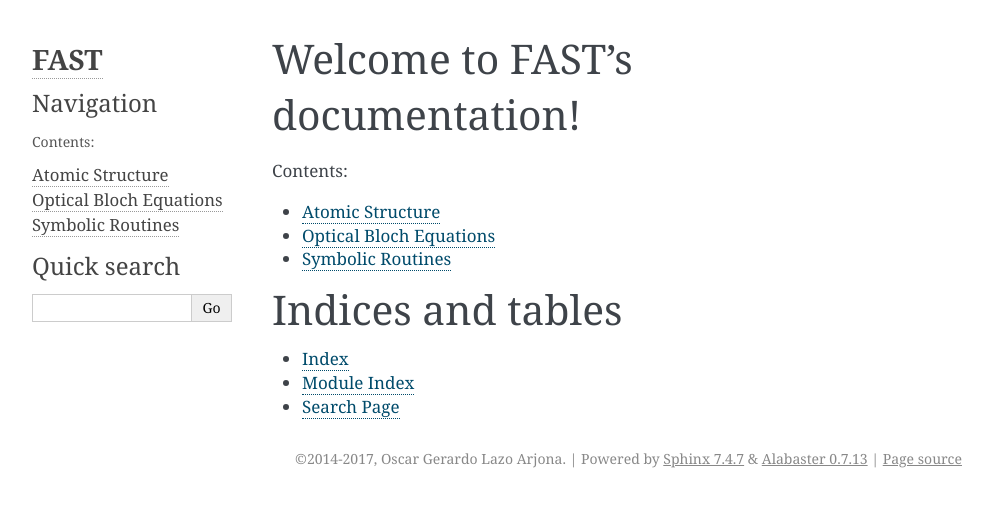
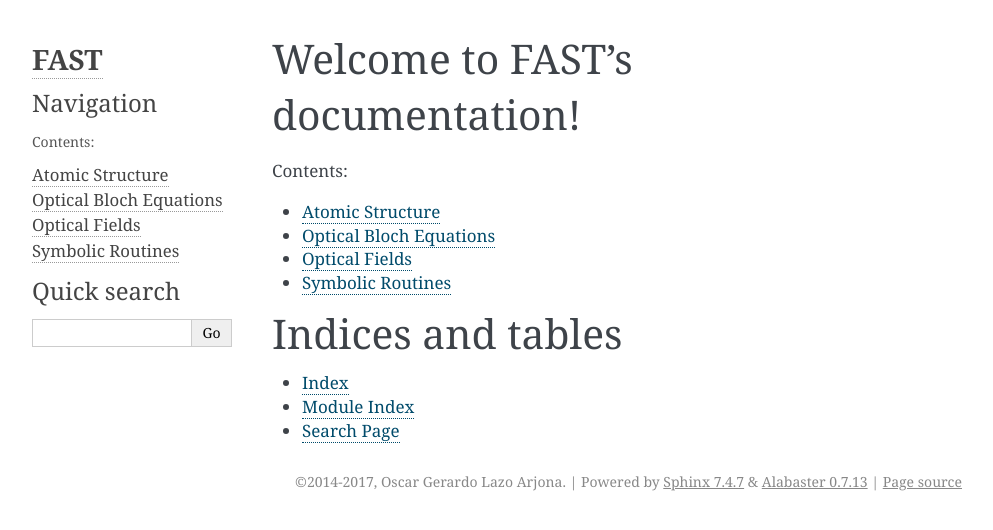
Before and after one commit to oscarlazoarjona/fast, a Sphinx documentation site: the page built from doc/source/index.rst, in a window 1280 px wide. Shown: the top 530 px of the page, without its empty margins (148-1141 px from the left). Built offline with Sphinx 7.4.7, drawn with Linux system fonts in a browser that asks for light colours.

Commit message:
Added electric_field.rst

```diff
--- a/doc/source/index.rst
+++ b/doc/source/index.rst
@@ -12,6 +12,7 @@ Welcome to FAST's documentation!
 
    modules/atomic_structure.rst
    modules/bloch.rst
+   modules/electric_field.rst
    modules/symbolic.rst
 
 Indices and tables
--- /dev/null
+++ b/doc/source/modules/electric_field.rst
@@ -0,0 +1,6 @@
+==============
+Optical Fields
+==============
+
+.. automodule:: fast.electric_field
+   :members:
```
